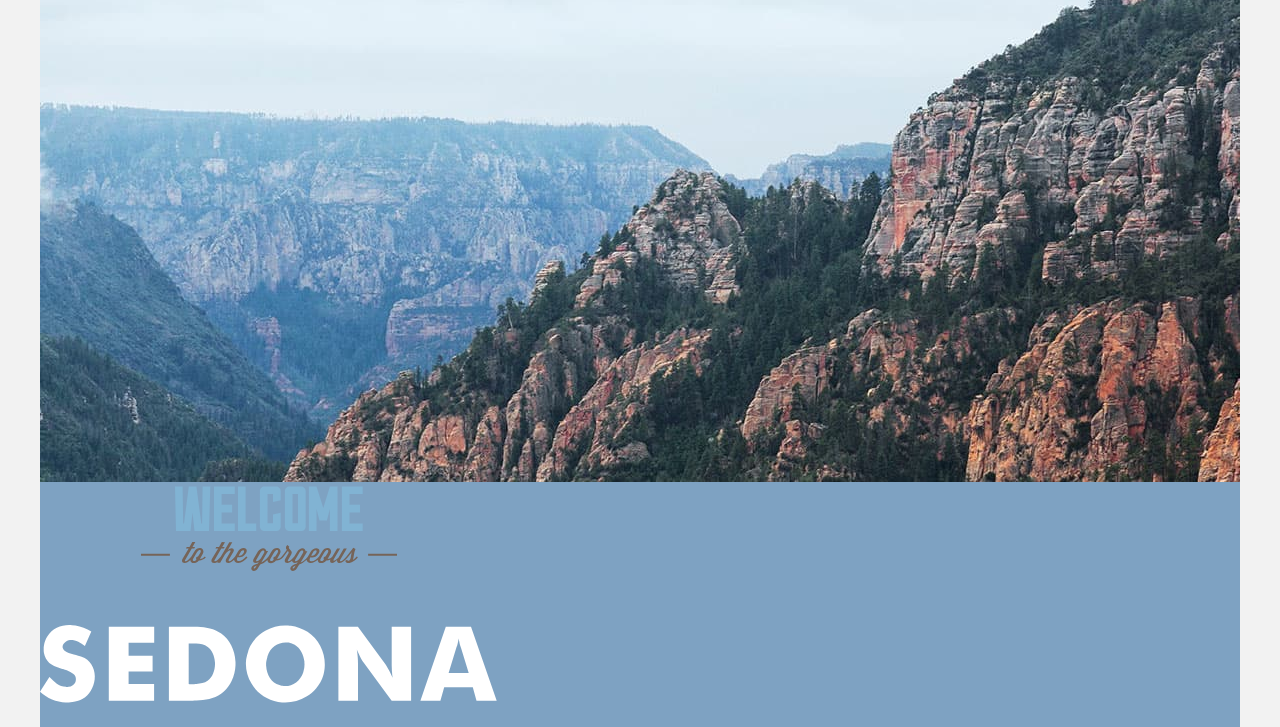
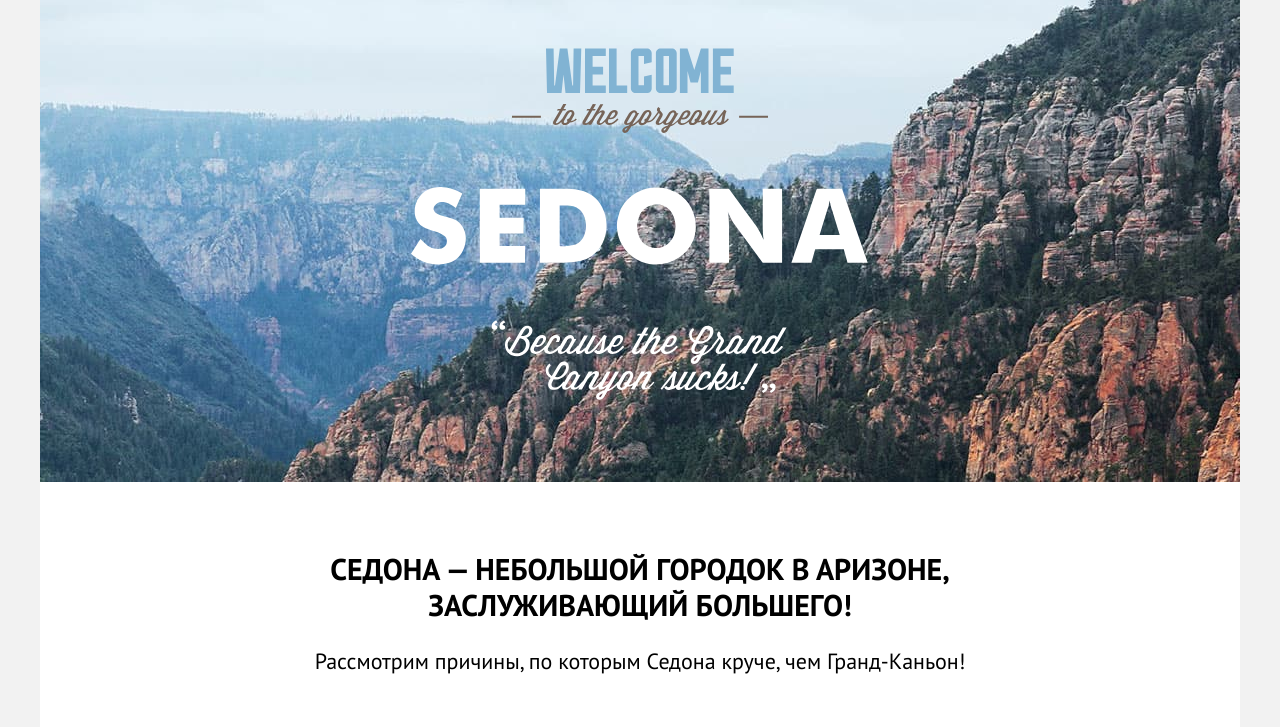
Before and after one commit to htmlacademy-htmlcss/2509131-sedona-1, a plain HTML site: page index.html in a window 1280 px wide. Shown: the part 73-800 px from the top of the page. Drawn offline with Linux system fonts and the light colour scheme.

Commit message:
позиционирует основной баннер на главной странице

```diff
--- a/index.html
+++ b/index.html
@@ -47,7 +47,7 @@
         <h1 class="visually-hidden">Город-курорт Седона</h1>
         <section class="hero">
           <h2 class="visually-hidden">Горы - главная достопримечательность Седоны</h2>
-          <img class="hero-img" src="images/mountains.jpg" alt="Горы возле Седоны." width="1200" height="485">
+          <img class="hero-img-banner" src="images/mountains.jpg" alt="Горы возле Седоны." width="1200" height="485">
           <img class="hero-img" src="images/welcome.svg" alt="Welcome to the gorgeous Sedona, because the Grand Canyon sucks." width="458" height="352">
         </section>
         <section class="advantages">
--- a/styles/styles.css
+++ b/styles/styles.css
@@ -200,6 +200,25 @@ body {
 
 .hero {
   background-color: #7ea2c2;
+  padding: 51px 70px 82px;
+  position: relative;
+}
+
+.hero-img-banner {
+  position: absolute;
+  top: 0;
+  left: 0;
+  bottom: 0;
+  right: 0;
+}
+
+.hero-img {
+  display: block;
+  margin: 0 auto;
+  max-width: 100%;
+  height: auto;
+  position: relative;
+  z-index: 2;
 }
 
 
```
